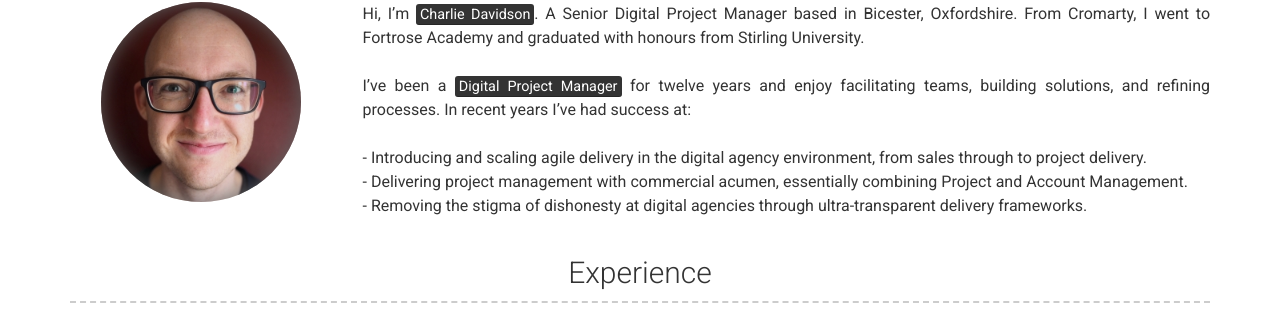
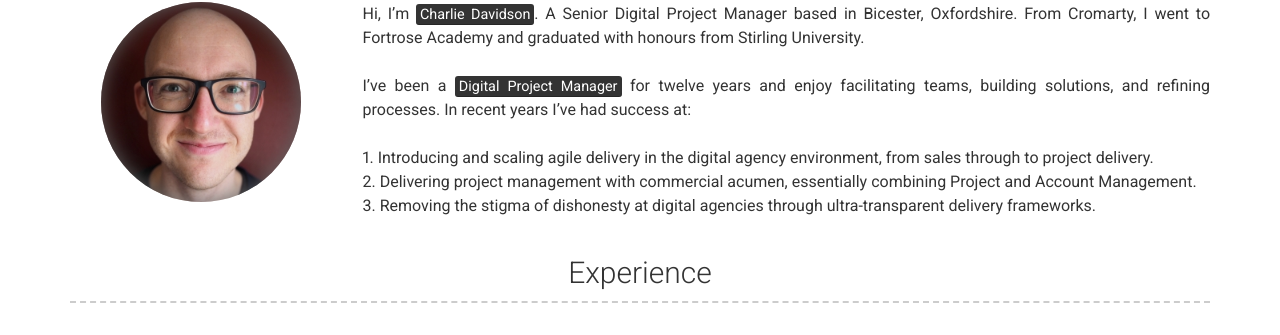
Before and after one commit to csgdavidson/Charlie-Davidson2, a Jekyll site: the page built from index.md, in a window 1280 px wide. Shown: the part 277-612 px from the top of the page. Built offline with Jekyll 4.4.1, drawn with Linux system fonts in a browser that asks for light colours; nearby versions of some CDN libraries.

Commit message:
Update _config.yml

```diff
--- a/_config.yml
+++ b/_config.yml
@@ -20,9 +20,9 @@ about_profile_image: assets/charlie.jpg
 about_content:
   Hi, I'm <mark>Charlie Davidson</mark>. A Senior Digital Project Manager based in Bicester, Oxfordshire. From Cromarty, I went to Fortrose Academy and graduated with honours from Stirling University.<br><br>
   I've been a <mark>Digital Project Manager</mark> for twelve years and enjoy facilitating teams, building solutions, and refining processes. In recent years I’ve had success at:<br><br>
-    - Introducing and scaling agile delivery in the digital agency environment, from sales through to project delivery.<br>
-    - Delivering project management with commercial acumen, essentially combining  Project and Account Management.<br>
-    - Removing the stigma of dishonesty at digital agencies through ultra-transparent delivery frameworks.
+    1. Introducing and scaling agile delivery in the digital agency environment, from sales through to project delivery.<br>
+    2. Delivering project management with commercial acumen, essentially combining  Project and Account Management.<br>
+    3. Removing the stigma of dishonesty at digital agencies through ultra-transparent delivery frameworks.
 
 # Projects Section
 projects_title: Certifications
```
